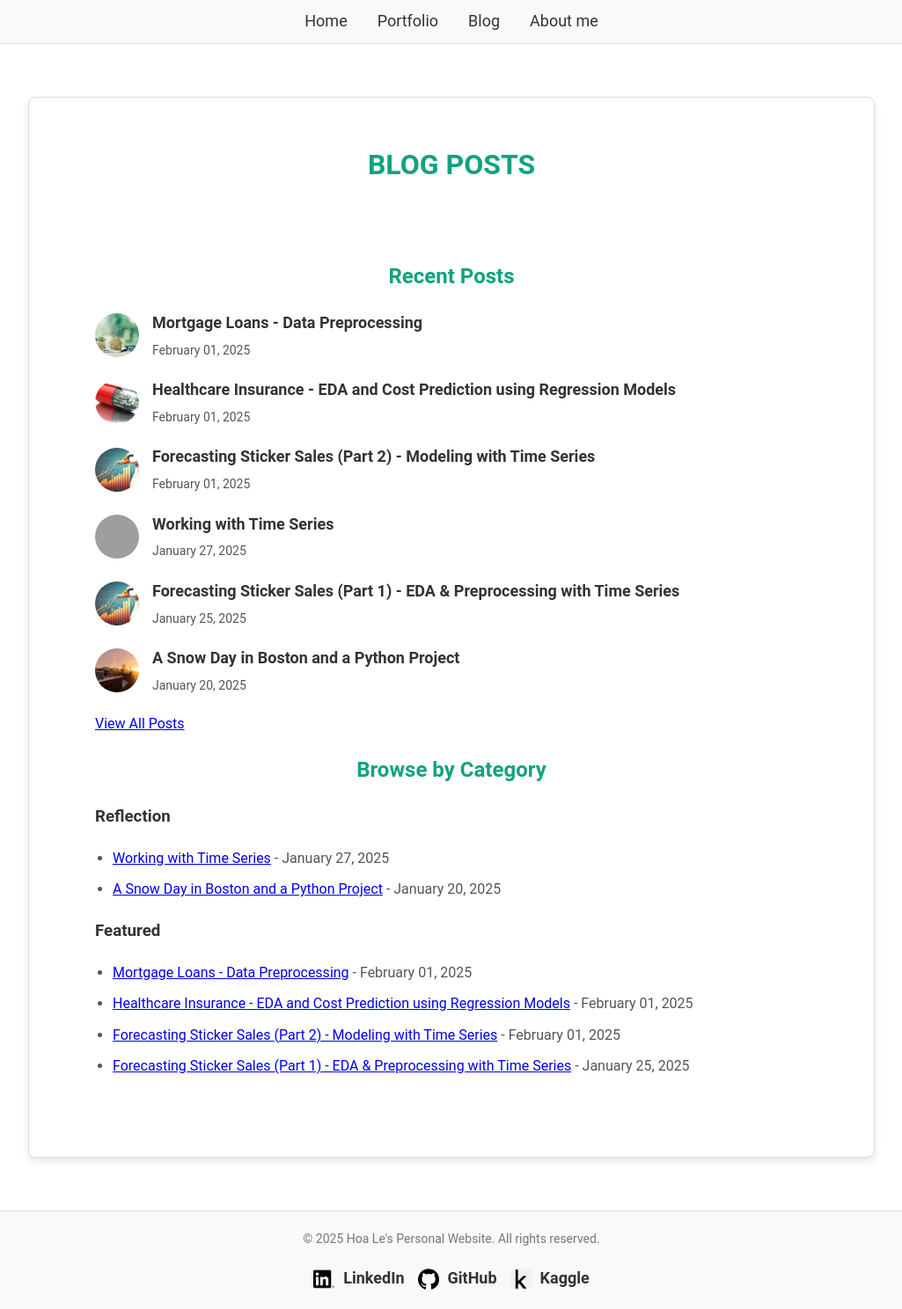
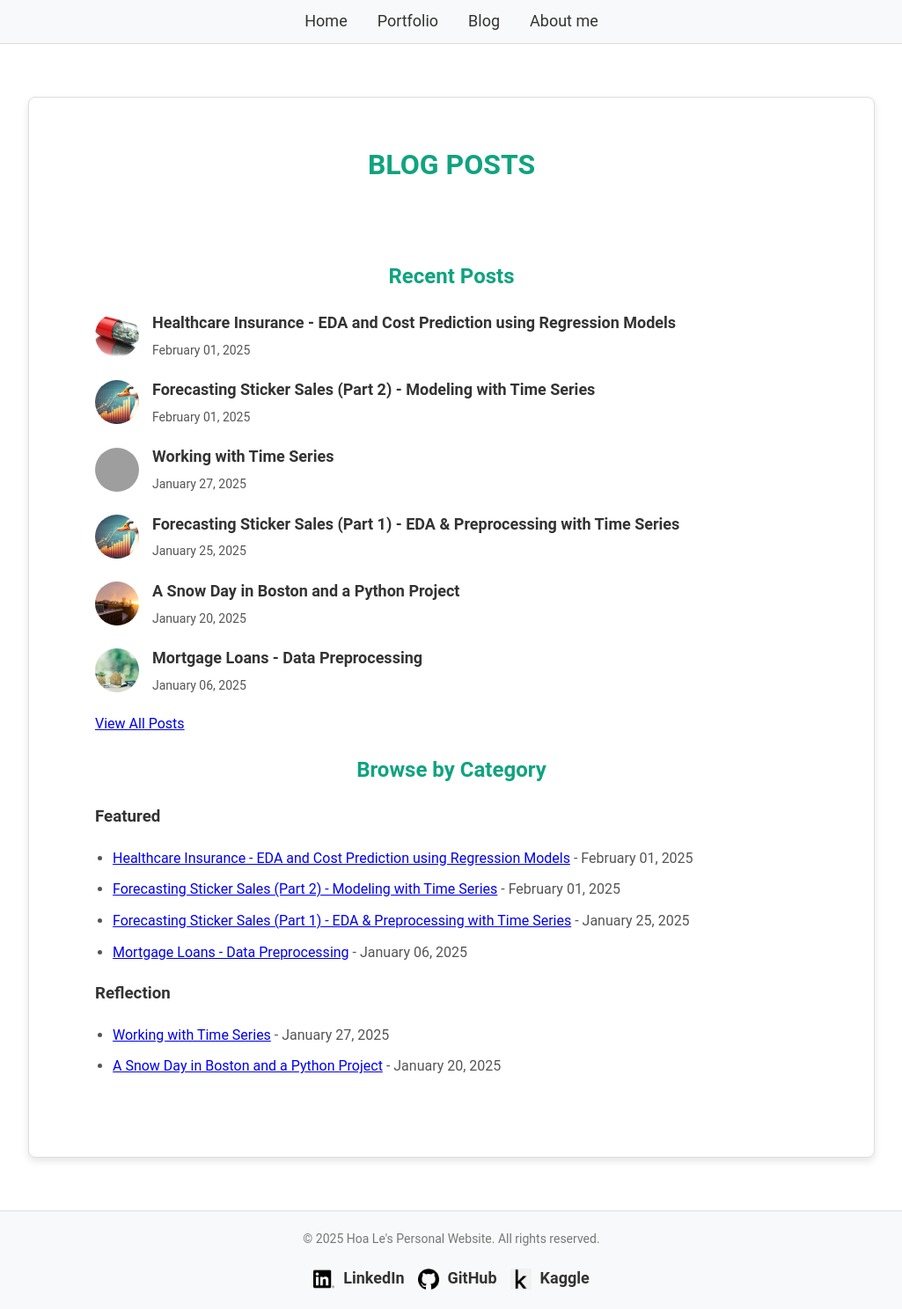
Before and after one commit to Hoale2908/hoale2908.github.io, a Jekyll site: the page built from posts.html, in a window 1280 px wide. Shown: the whole page at 88% size, without its empty margins (127-1152 px from the left). Built offline with Jekyll 4.4.1, drawn with Linux system fonts in a browser that asks for light colours; grey boxes are pictures that could not be loaded.

```diff
--- a/_posts/2025-02-01-mortgage-loan-data-preprocessing.md
+++ b/_posts/2025-01-06-mortgage-loan-data-preprocessing.md
@@ -1,7 +1,7 @@
 ---
 layout: post_layout
 title: "Mortgage Loans - Data Preprocessing"
-date: 2025-02-01
+date: 2025-01-06
 tags: [python, data analysis, time series,]
 categories: [Featured]
 images:
--- a/portfolio.html
+++ b/portfolio.html
@@ -25,7 +25,7 @@
     <div class="project">
         <img src="assets/img/home-loans.jpg" alt="Mortgage Loan - Data Preprocessing">
         <div>
-            <h3><a href="https://hoale2908.github.io/featured/2025/02/01/mortgage-loan-data-preprocessing.html">Mortgage Loans - Data Preprocessing</a></h3>
+            <h3><a href="https://hoale2908.github.io/featured/2025/01/06/mortgage-loan-data-preprocessing.html">Mortgage Loans - Data Preprocessing</a></h3>
             <p>Preprocessing data of 150,000 loans for modeling.</p>
         </div>
     </div>
```
